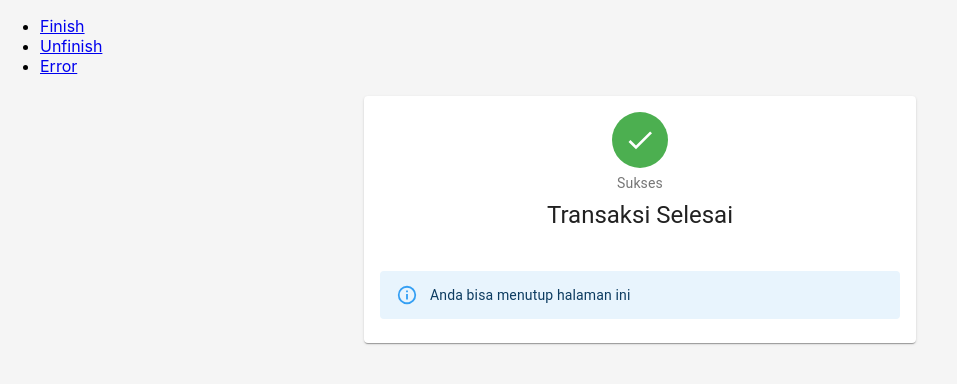
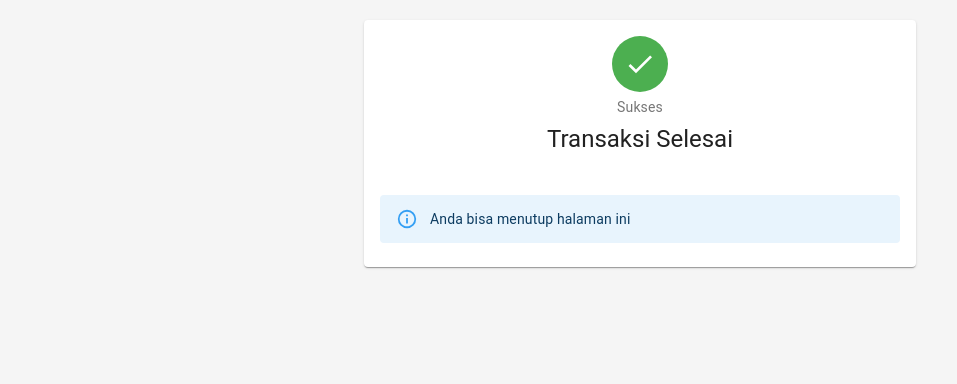
Before and after one commit to royhanreza/yabika-payment-landing, a React (Create React App) app: page / in a window 1280 px wide. Shown: the top 384 px of the page, without its empty margins (0-957 px from the left). Built offline with nearby package versions, Linux system fonts and the light colour scheme.

Commit message:
remove nav

```diff
--- a/src/App.js
+++ b/src/App.js
@@ -13,22 +13,6 @@ function App() {
   return (
     <Router>
       <div>
-        <nav>
-          <ul>
-            <li>
-              <Link to="/">Finish</Link>
-            </li>
-            <li>
-              <Link to="/unfinish">Unfinish</Link>
-            </li>
-            <li>
-              <Link to="/error">Error</Link>
-            </li>
-          </ul>
-        </nav>
-
-        {/* A <Switch> looks through its children <Route>s and
-            renders the first one that matches the current URL. */}
         <Switch>
           <Route path="/" exact>
             <FinishPage />
```
